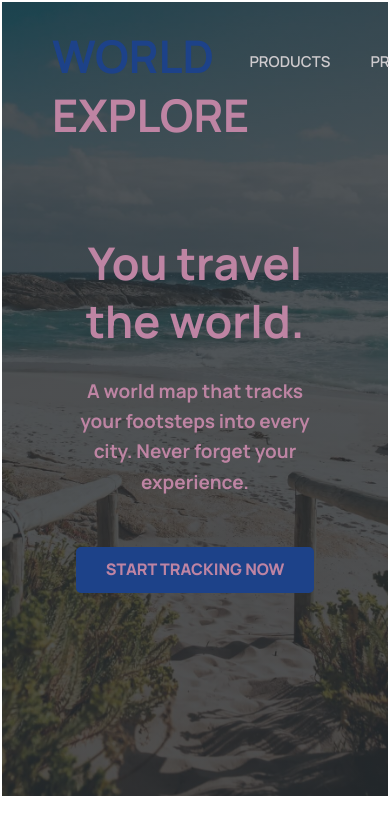
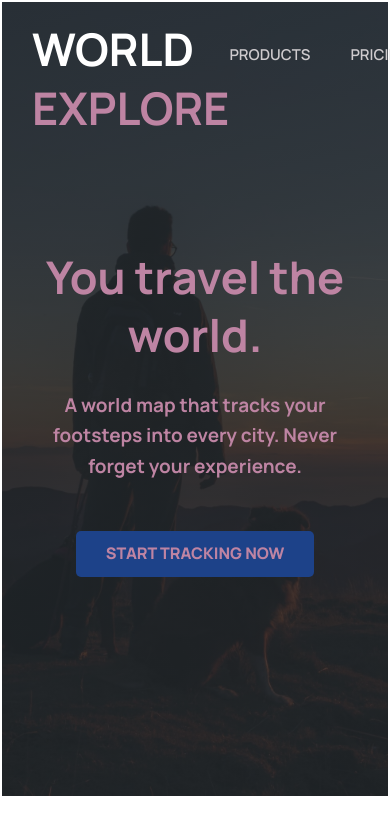
Before and after one commit to rud-y/worldexplore, a React (Vite) app: page / in a window 390 px wide. Shown: the top 834 px of the page. Built offline with nearby package versions, Linux system fonts and the light colour scheme; data requests are answered from the project's data file.

Commit message:
Tweaks for mobile responsivness, some link styling fixes

```diff
--- a/src/components/Logo.module.css
+++ b/src/components/Logo.module.css
@@ -5,7 +5,7 @@
  text-decoration: none;
 
  .world {
-  color: var(--color-dark--2);
+  color: #ffffff;
  }
 
  .explore {
--- a/src/components/Sidebar.module.css
+++ b/src/components/Sidebar.module.css
@@ -1,12 +1,16 @@
 .sidebar {
   flex-basis: 26rem;
   background-color: var(--color-dark--1);
-  padding: 6rem 5rem 3.5rem 5rem;
+  padding: 6rem 4rem 3rem 4rem;
   display: flex;
   flex-direction: column;
   align-items: center;
   height: calc(300vh - 4.8rem);
   height: auto;
+}
+
+.sidebar a {
+ text-decoration: none;
 }
 
 .sidebar ul {
--- a/src/pages/Homepage.module.css
+++ b/src/pages/Homepage.module.css
@@ -5,10 +5,10 @@
       rgba(36, 42, 46, 0.8),
       rgba(36, 42, 46, 0.8)
     ),
-    url("/beach.jpg");
+    url("/img-1.jpg");
   background-size: cover;
   background-position: center;
-  padding: 2.5rem 5rem;
+  padding: 1.8rem 3rem;
 }
 
 .homepage section {
@@ -29,6 +29,5 @@
 .homepage h2 {
   width: 90%;
   font-size: 1.9rem;
-  /* color: var(--color-light--1); */
   margin-bottom: 2.5rem;
 }
--- a/src/pages/Product.module.css
+++ b/src/pages/Product.module.css
@@ -6,7 +6,7 @@
 }
 
 .product section {
-  width: clamp(80rem, 80%, 90rem);
+  /* width: clamp(80rem, 80%, 90rem); */
   margin: 6rem auto;
   display: grid;
   grid-template-columns: 1fr 1fr;
@@ -32,3 +32,11 @@
 .product section a {
   margin-top: 2rem;
 }
+
+@media screen and (max-width: 730px) {
+ .product section {
+  display: flex;
+  flex-flow: column nowrap;
+ }
+
+}
```
